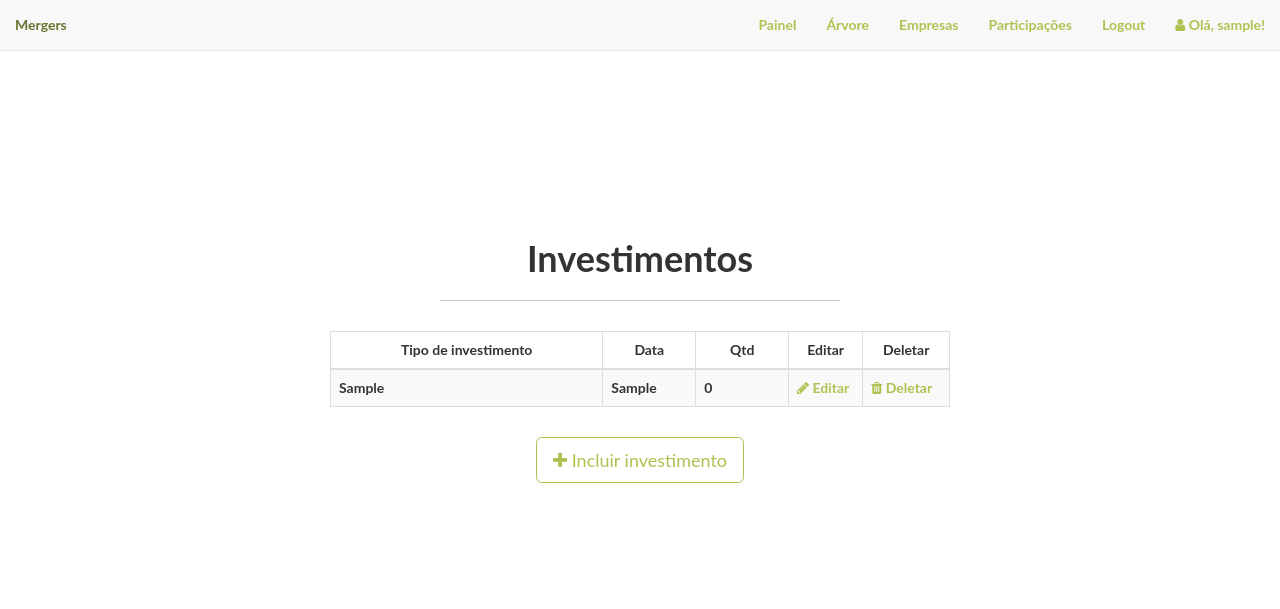
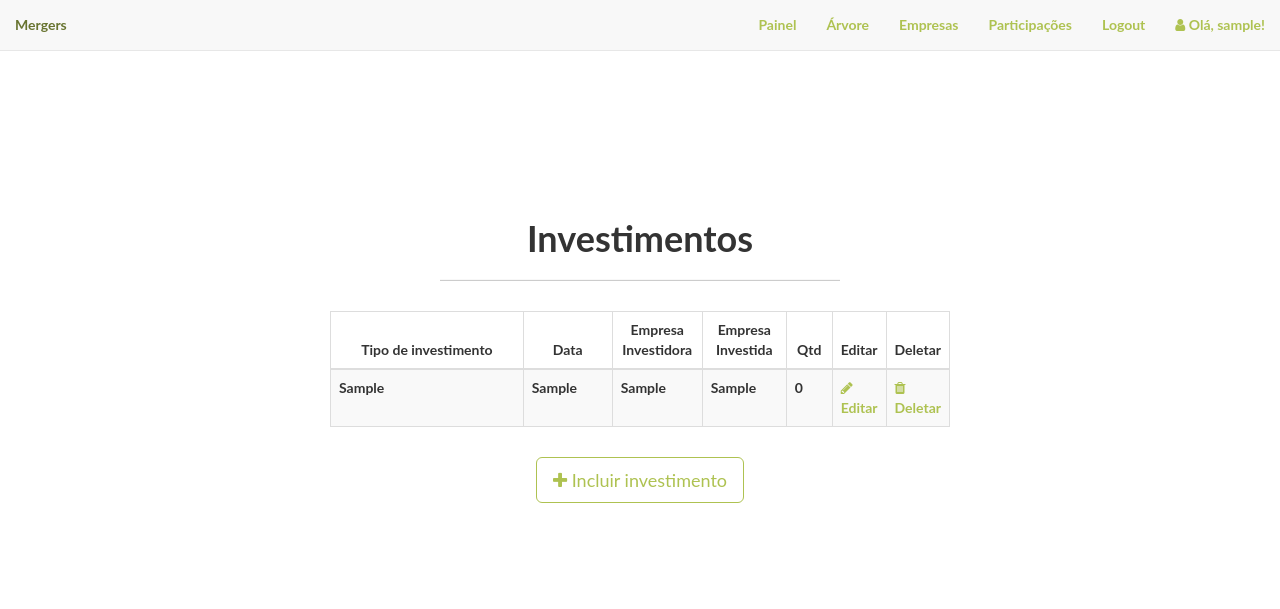
Before and after one commit to JonathanFSilva/mergers, a Flask app: page /admin/investimentos in a window 1280 px wide. Shown: the top 609 px of the page. Run offline with Flask 2, Linux system fonts and the light colour scheme; a user stored in the database is signed in; tables that the repository leaves empty hold one stand-in row (values such as "Sample post"); parts of the project's set-up code (start-up, migrations or seed data) failed here and were passed over; some libraries are stand-ins or nearby versions.

Commit message:
adiciona ao template 'empresa Investidora' e 'empresa investida'

```diff
--- a/app/templates/admin/investimentos/investimentos.html
+++ b/app/templates/admin/investimentos/investimentos.html
@@ -19,8 +19,10 @@
               <thead>
                 <tr>
                   <th width="44%" style="text-align: center"> Tipo de investimento </th>
-                  <th width="15%" style="text-align: center"> Data </th>
-                  <th width="15%" style="text-align: center"> Qtd </th>
+                  <th width="18%" style="text-align: center"> Data </th>
+                  <th width="15%" style="text-align: center"> Empresa Investidora </th>
+                  <th width="15%" style="text-align: center"> Empresa Investida </th>
+                  <th width="12%" style="text-align: center"> Qtd </th>
                   <th width="12%" style="text-align: center"> Editar </th>
                   <th width="14%" style="text-align: center"> Deletar </th>
                 </tr>
@@ -30,6 +32,8 @@
                 <tr>
                   <td> {{ investimento.tipo_invest }} </td>
                   <td> {{ investimento.data_invest }} </td>
+                  <td> {{ investimento.empresa_pai }} </td>
+                  <td> {{ investimento.empresa_filha }} </td>
                   <td>
                     {% if investimento.investimentos %}
                       {{ investimento.investimentos.count() }}
```
